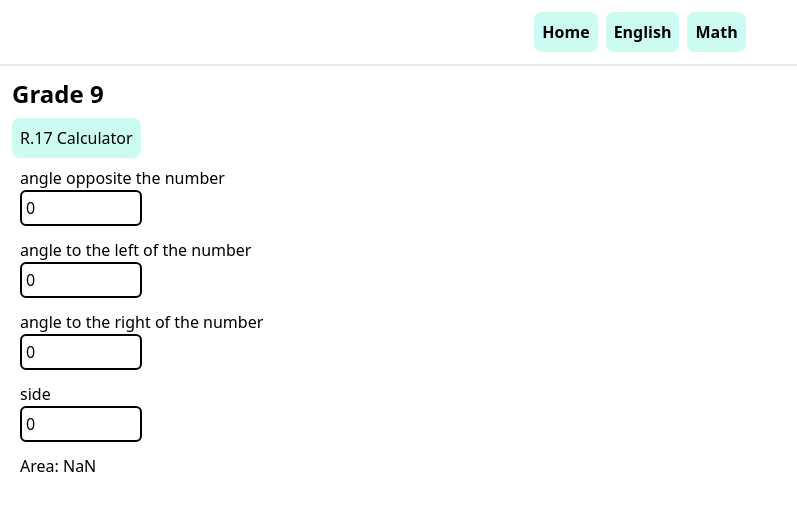
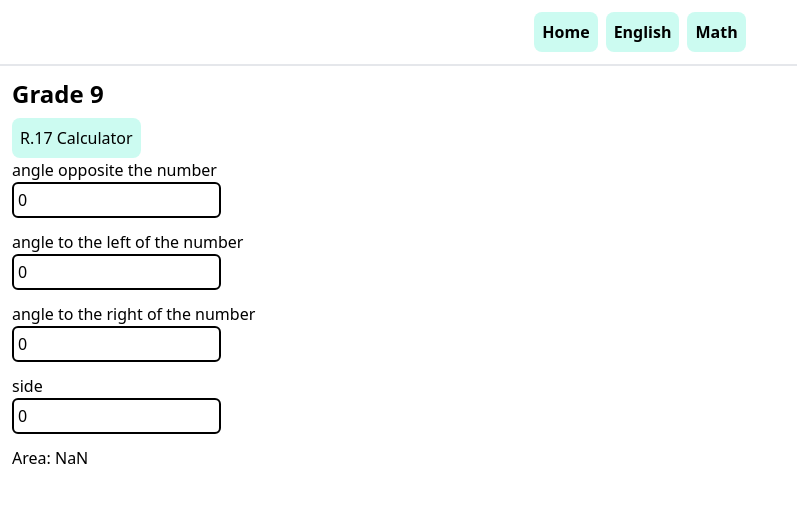
Before and after one commit to iguesspaul/iguesspaul.github.io, a SvelteKit app: page /math in a window 1280 px wide. Both pictures are taken after a click on the button "R.17 Calculator". Shown: the top 510 px of the page, without its empty margins (0-797 px from the left). Built offline with nearby package versions, Linux system fonts and the light colour scheme.

Commit message:
Co-authored-by: joseph.mateo.berthold@gmail.com

```diff
--- a/src/routes/math/+page.svelte
+++ b/src/routes/math/+page.svelte
@@ -22,22 +22,18 @@
 
 <div class="flex flex-col items-start p-3">
 	<h1 class="mb-2 text-2xl font-bold">Grade 9</h1>
-	<a id="r17">
-		<button on:click={() => (r17 = !r17)} class="h-auto p-2 font-medium bg-teal-100 rounded-lg"
-			>R.17 Calculator</button
-		>
+	<!-- svelte-ignore a11y-missing-content -->
+	<a id="r17" />
+	<button on:click="{() => r17 = !r17}" class="h-auto p-2 font-medium bg-teal-100 rounded-lg">R.17 Calculator</button>
 	{#if r17}
-			<div class="flex flex-col justify-start h-auto p-2">
 		<p>angle opposite the number</p>
-				<input class="w-1/2 p-1 mb-3 border-2 border-black rounded-md" bind:value={a1} />
+		<input class="w-1/6 p-1 mb-3 border-2 border-black rounded-md" bind:value={a1} />
 		<p>angle to the left of the number</p>
-				<input class="w-1/2 p-1 mb-3 border-2 border-black rounded-md" bind:value={a2} />
+		<input class="w-1/6 p-1 mb-3 border-2 border-black rounded-md" bind:value={a2} />
 		<p>angle to the right of the number</p>
-				<input class="w-1/2 p-1 mb-3 border-2 border-black rounded-md" bind:value={a3} />
+		<input class="w-1/6 p-1 mb-3 border-2 border-black rounded-md" bind:value={a3} />
 		<p>side</p>
-				<input class="w-1/2 p-1 mb-3 border-2 border-black rounded-md" bind:value={s1} />
+		<input class="w-1/6 p-1 mb-3 border-2 border-black rounded-md" bind:value={s1} />
 		<p>Area: {result}</p>
+	{/if}
 </div>
-		{/if}
-	</a>
-</div>
```
Lines whose indentation alone changed are shown as unchanged.
